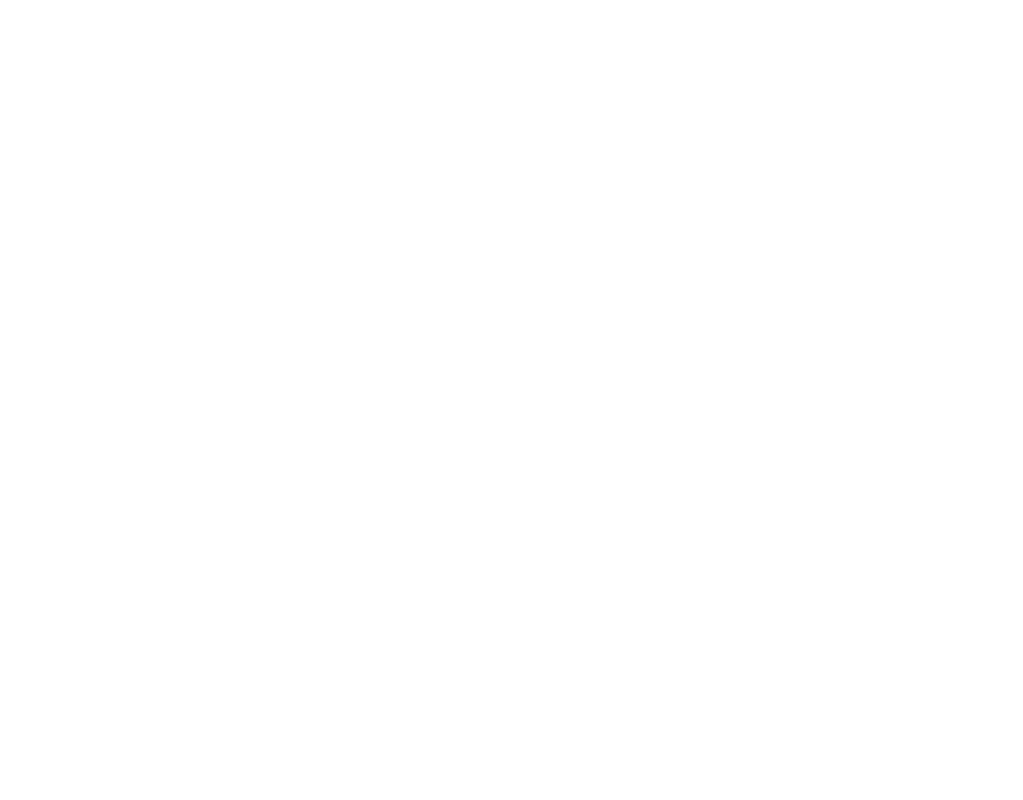
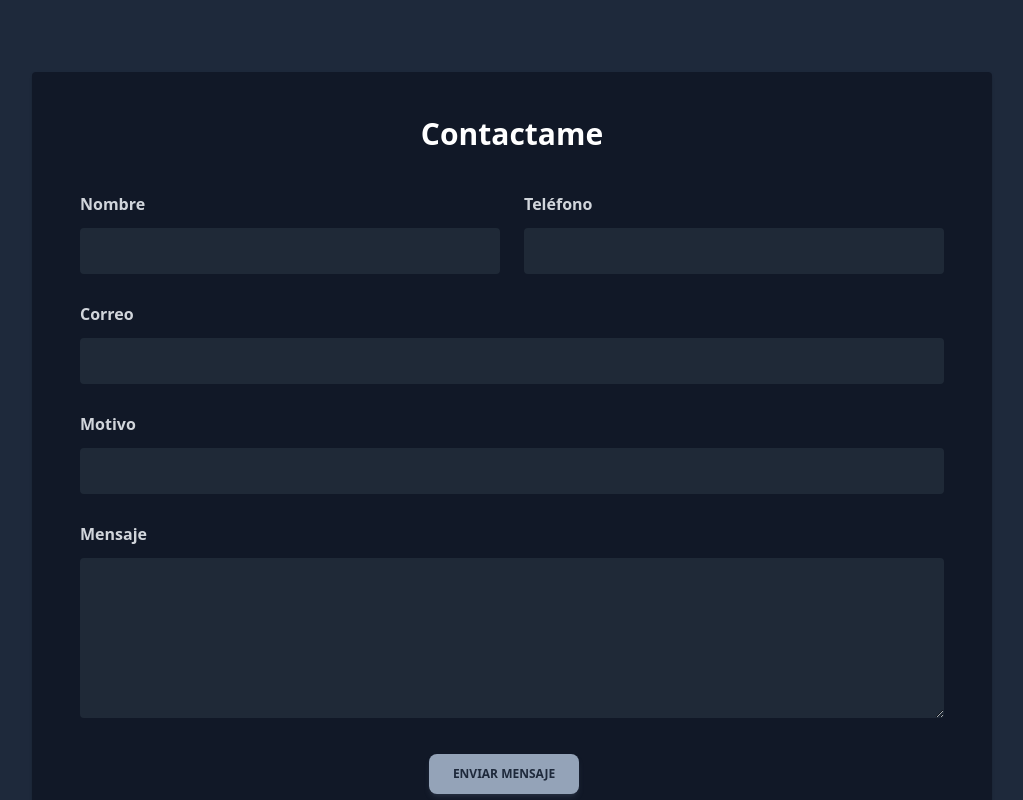
Before and after one commit to JoniMeichtry11/Meichtech-proyect, an Angular app: page / in a window 1280 px wide. Shown: the part 880-1680 px from the top of the page, without its empty margins (128-1151 px from the left). Before the commit the page ends 872 px from the top, so only its background shows below. Built offline with nearby package versions, Linux system fonts and the light colour scheme.

Commit message:
feat: add form contact us

```diff
--- a/src/app/components/contact-us/contact-us.component.html
+++ b/src/app/components/contact-us/contact-us.component.html
@@ -1 +1,69 @@
-<p>contact-us works!</p>
+<div class="w-full py-32 bg-slate-800 ">
+  <div class="max-w-5xl mx-auto px-6 sm:px-6 lg:px-8">
+    <div class="bg-gray-900 w-full shadow rounded p-8 sm:p-12">
+      <p class="text-3xl font-bold leading-7 text-center text-white">
+        Contactame
+      </p>
+      <form action="" method="post">
+        <div class="md:flex items-center mt-12">
+          <div class="w-full md:w-1/2 flex flex-col">
+            <label class="font-semibold leading-none text-gray-300">Nombre</label>
+            <input
+              type="text"
+              class="leading-none text-gray-50 p-3 focus:outline-none mt-4 border-0 bg-gray-800 rounded"
+            />
+          </div>
+          <div class="w-full md:w-1/2 flex flex-col md:ml-6 md:mt-0 mt-4">
+            <label class="font-semibold leading-none text-gray-300"
+              >Teléfono</label
+            >
+            <input
+              type="email"
+              class="leading-none text-gray-50 p-3 focus:outline-none mt-4 border-0 bg-gray-800 rounded"
+            />
+          </div>
+        </div>
+        <div class="md:flex items-center mt-8">
+          <div class="w-full flex flex-col">
+            <label class="font-semibold leading-none text-gray-300"
+              >Correo</label
+            >
+            <input
+              type="email"
+              class="leading-none text-gray-50 p-3 focus:outline-none mt-4 border-0 bg-gray-800 rounded"
+            />
+          </div>
+        </div>
+        <div class="md:flex items-center mt-8">
+          <div class="w-full flex flex-col">
+            <label class="font-semibold leading-none text-gray-300"
+              >Motivo</label
+            >
+            <input
+              type="text"
+              class="leading-none text-gray-50 p-3 focus:outline-none mt-4 border-0 bg-gray-800 rounded"
+            />
+          </div>
+        </div>
+        <div>
+          <div class="w-full flex flex-col mt-8">
+            <label class="font-semibold leading-none text-gray-300"
+              >Mensaje</label
+            >
+            <textarea
+              type="text"
+              class="h-40 text-base leading-none text-gray-50 p-3 focus:outline-none mt-4 bg-gray-800 border-0 rounded"
+            ></textarea>
+          </div>
+        </div>
+        <div class="flex items-center justify-center w-full">
+          <button
+          class="mt-9 px-10middle none center mr-4 rounded-lg bg-slate-400 py-3 px-6 font-sans text-xs font-bold uppercase text-slate-800 shadow-md shadow-slate-500/20 transition-all hover:shadow-lg hover:shadow-slate-500/40 focus:opacity-[0.85] focus:shadow-none active:opacity-[0.85] active:shadow-none disabled:pointer-events-none disabled:opacity-50 disabled:shadow-none"
+          >
+            Enviar mensaje
+          </button>
+        </div>
+      </form>
+    </div>
+  </div>
+</div>
```
